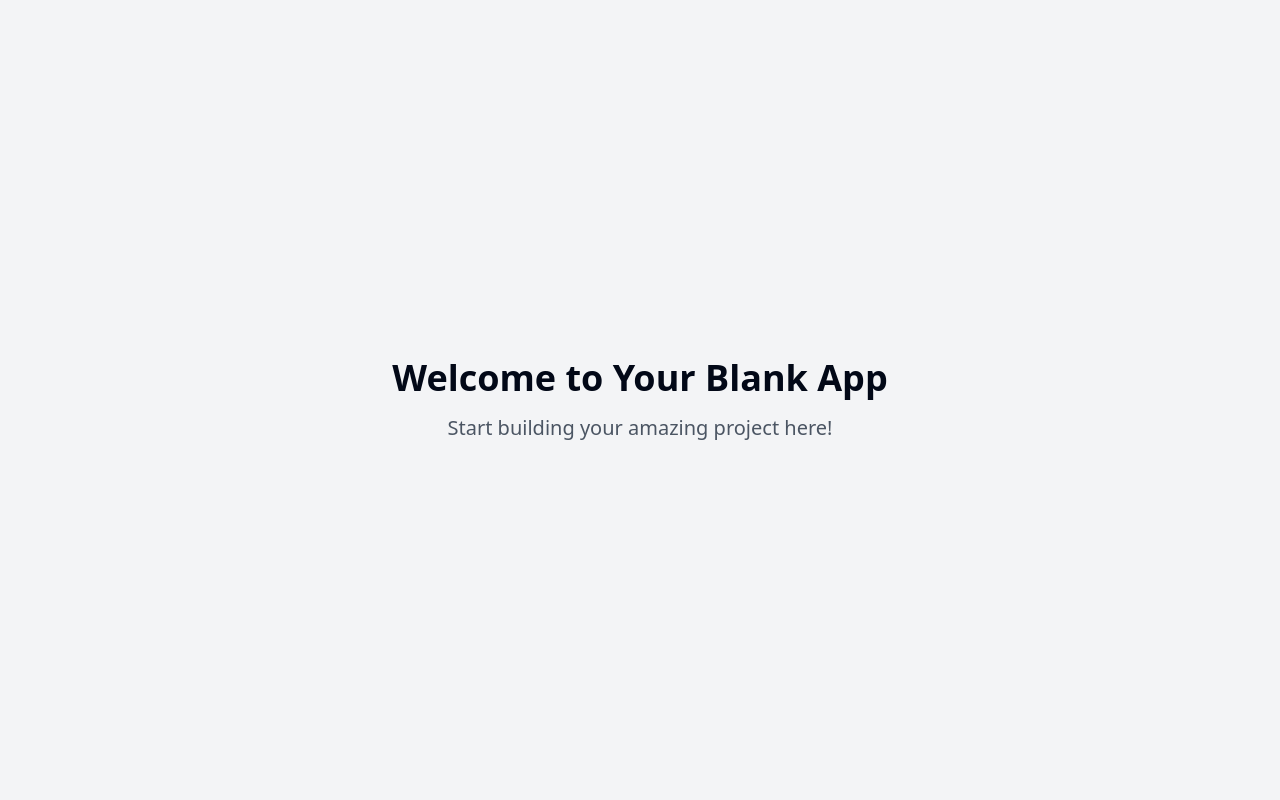
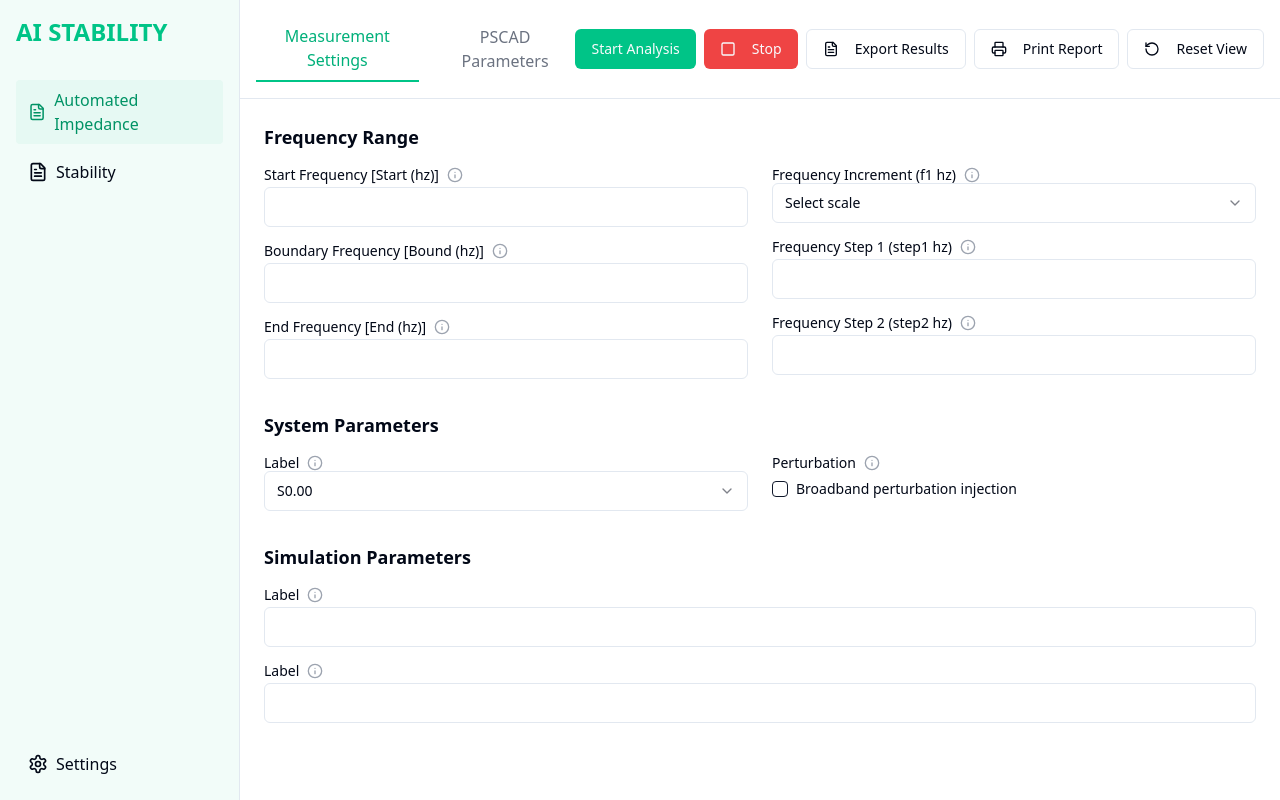
Before and after one commit to Muldbak/toolbox-gui, a React (Vite) app: page / in a window 1280 px wide. Built offline with nearby package versions, Linux system fonts and the light colour scheme.

Commit message:
Refactor: Implement GUI changes

```diff
--- /dev/null
+++ b/src/components/ActionButtons.tsx
@@ -0,0 +1,29 @@
+
+import { Button } from "@/components/ui/button";
+import { FileText, Printer, RotateCcw, Square } from "lucide-react";
+
+export function ActionButtons() {
+  return (
+    <div className="flex gap-2">
+      <Button className="bg-mint-500 hover:bg-mint-600">
+        Start Analysis
+      </Button>
+      <Button variant="destructive">
+        <Square className="mr-2 h-4 w-4" />
+        Stop
+      </Button>
+      <Button variant="outline">
+        <FileText className="mr-2 h-4 w-4" />
+        Export Results
+      </Button>
+      <Button variant="outline">
+        <Printer className="mr-2 h-4 w-4" />
+        Print Report
+      </Button>
+      <Button variant="outline">
+        <RotateCcw className="mr-2 h-4 w-4" />
+        Reset View
+      </Button>
+    </div>
+  );
+}
--- /dev/null
+++ b/src/components/AnalysisForm.tsx
@@ -0,0 +1,152 @@
+
+import { Checkbox } from "@/components/ui/checkbox";
+import { Input } from "@/components/ui/input";
+import { Label } from "@/components/ui/label";
+import { Select, SelectContent, SelectItem, SelectTrigger, SelectValue } from "@/components/ui/select";
+import { Tooltip } from "@/components/ui/tooltip";
+import { InfoIcon } from "lucide-react";
+
+export function AnalysisForm() {
+  return (
+    <div className="space-y-8 p-6">
+      {/* Frequency Range Section */}
+      <div>
+        <h2 className="text-lg font-semibold mb-4">Frequency Range</h2>
+        <div className="grid grid-cols-2 gap-6">
+          <div className="space-y-4">
+            <div>
+              <Label className="flex items-center gap-2">
+                Start Frequency [Start (hz)]
+                <Tooltip content="Info about start frequency">
+                  <InfoIcon className="h-4 w-4 text-gray-400" />
+                </Tooltip>
+              </Label>
+              <Input type="text" className="mt-1" />
+            </div>
+            <div>
+              <Label className="flex items-center gap-2">
+                Boundary Frequency [Bound (hz)]
+                <Tooltip content="Info about boundary frequency">
+                  <InfoIcon className="h-4 w-4 text-gray-400" />
+                </Tooltip>
+              </Label>
+              <Input type="text" className="mt-1" />
+            </div>
+            <div>
+              <Label className="flex items-center gap-2">
+                End Frequency [End (hz)]
+                <Tooltip content="Info about end frequency">
+                  <InfoIcon className="h-4 w-4 text-gray-400" />
+                </Tooltip>
+              </Label>
+              <Input type="text" className="mt-1" />
+            </div>
+          </div>
+
+          {/* Resolution Section */}
+          <div className="space-y-4">
+            <div>
+              <Label className="flex items-center gap-2">
+                Frequency Increment (f1 hz)
+                <Tooltip content="Info about frequency increment">
+                  <InfoIcon className="h-4 w-4 text-gray-400" />
+                </Tooltip>
+              </Label>
+              <Select>
+                <SelectTrigger>
+                  <SelectValue placeholder="Select scale" />
+                </SelectTrigger>
+                <SelectContent>
+                  <SelectItem value="scale1">Scale 1</SelectItem>
+                  <SelectItem value="scale2">Scale 2</SelectItem>
+                  <SelectItem value="scale3">Scale 3</SelectItem>
+                </SelectContent>
+              </Select>
+            </div>
+            <div>
+              <Label className="flex items-center gap-2">
+                Frequency Step 1 (step1 hz)
+                <Tooltip content="Info about frequency step 1">
+                  <InfoIcon className="h-4 w-4 text-gray-400" />
+                </Tooltip>
+              </Label>
+              <Input type="text" className="mt-1" />
+            </div>
+            <div>
+              <Label className="flex items-center gap-2">
+                Frequency Step 2 (step2 hz)
+                <Tooltip content="Info about frequency step 2">
+                  <InfoIcon className="h-4 w-4 text-gray-400" />
+                </Tooltip>
+              </Label>
+              <Input type="text" className="mt-1" />
+            </div>
+          </div>
+        </div>
+      </div>
+
+      {/* System Parameters Section */}
+      <div>
+        <h2 className="text-lg font-semibold mb-4">System Parameters</h2>
+        <div className="grid grid-cols-2 gap-6">
+          <div>
+            <Label className="flex items-center gap-2">
+              Label
+              <Tooltip content="System parameter label info">
+                <InfoIcon className="h-4 w-4 text-gray-400" />
+              </Tooltip>
+            </Label>
+            <Select>
+              <SelectTrigger>
+                <SelectValue placeholder="S0.00" />
+              </SelectTrigger>
+              <SelectContent>
+                <SelectItem value="s0">S0.00</SelectItem>
+                <SelectItem value="s1">S1.00</SelectItem>
+              </SelectContent>
+            </Select>
+          </div>
+          <div>
+            <Label className="flex items-center gap-2">
+              Perturbation
+              <Tooltip content="Info about perturbation">
+                <InfoIcon className="h-4 w-4 text-gray-400" />
+              </Tooltip>
+            </Label>
+            <div className="flex items-center space-x-2 mt-2">
+              <Checkbox id="broadband" />
+              <label htmlFor="broadband" className="text-sm">
+                Broadband perturbation injection
+              </label>
+            </div>
+          </div>
+        </div>
+      </div>
+
+      {/* Simulation Parameters Section */}
+      <div>
+        <h2 className="text-lg font-semibold mb-4">Simulation Parameters</h2>
+        <div className="space-y-4">
+          <div>
+            <Label className="flex items-center gap-2">
+              Label
+              <Tooltip content="Simulation parameter label info">
+                <InfoIcon className="h-4 w-4 text-gray-400" />
+              </Tooltip>
+            </Label>
+            <Input type="text" className="mt-1" />
+          </div>
+          <div>
+            <Label className="flex items-center gap-2">
+              Label
+              <Tooltip content="Additional simulation parameter info">
+                <InfoIcon className="h-4 w-4 text-gray-400" />
+              </Tooltip>
+            </Label>
+            <Input type="text" className="mt-1" />
+          </div>
+        </div>
+      </div>
+    </div>
+  );
+}
--- /dev/null
+++ b/src/components/layout/Sidebar.tsx
@@ -0,0 +1,37 @@
+
+import { FileText, Settings } from "lucide-react";
+import { cn } from "@/lib/utils";
+
+interface SidebarProps extends React.HTMLAttributes<HTMLDivElement> {}
+
+export function Sidebar({ className }: SidebarProps) {
+  return (
+    <div className={cn("w-60 bg-mint-50 border-r min-h-screen p-4", className)}>
+      <div className="flex items-center gap-2 mb-8">
+        <div className="text-mint-500 font-bold text-2xl">AI STABILITY</div>
+      </div>
+
+      <nav className="space-y-2">
+        <a
+          href="#"
+          className="flex items-center gap-2 px-3 py-2 rounded text-mint-700 bg-mint-100 hover:bg-mint-200"
+        >
+          <FileText size={20} />
+          <span>Automated Impedance</span>
+        </a>
+
+        <a href="#" className="flex items-center gap-2 px-3 py-2 rounded hover:bg-mint-100">
+          <FileText size={20} />
+          <span>Stability</span>
+        </a>
+      </nav>
+
+      <div className="absolute bottom-4">
+        <a href="#" className="flex items-center gap-2 px-3 py-2 rounded hover:bg-mint-100">
+          <Settings size={20} />
+          <span>Settings</span>
+        </a>
+      </div>
+    </div>
+  );
+}
--- a/src/pages/Index.tsx
+++ b/src/pages/Index.tsx
@@ -1,11 +1,25 @@
-// Update this page (the content is just a fallback if you fail to update the page)
+
+import { Sidebar } from "@/components/layout/Sidebar";
+import { ActionButtons } from "@/components/ActionButtons";
+import { AnalysisForm } from "@/components/AnalysisForm";
 
 const Index = () => {
   return (
-    <div className="min-h-screen flex items-center justify-center bg-gray-100">
-      <div className="text-center">
-        <h1 className="text-4xl font-bold mb-4">Welcome to Your Blank App</h1>
-        <p className="text-xl text-gray-600">Start building your amazing project here!</p>
+    <div className="flex h-screen w-full">
+      <Sidebar />
+      <div className="flex-1">
+        <div className="flex justify-between items-center p-4 border-b">
+          <div className="flex gap-4">
+            <button className="text-mint-600 border-b-2 border-mint-500 px-4 py-2">
+              Measurement Settings
+            </button>
+            <button className="text-gray-500 hover:text-mint-600 px-4 py-2">
+              PSCAD Parameters
+            </button>
+          </div>
+          <ActionButtons />
+        </div>
+        <AnalysisForm />
       </div>
     </div>
   );
--- a/tailwind.config.ts
+++ b/tailwind.config.ts
@@ -1,3 +1,4 @@
+
 import type { Config } from "tailwindcss";
 
 export default {
@@ -12,85 +13,65 @@ export default {
   theme: {
     container: {
       center: true,
-			padding: '2rem',
+      padding: "2rem",
       screens: {
-				'2xl': '1400px'
-			}
+        "2xl": "1400px",
+      },
     },
     extend: {
       colors: {
-				border: 'hsl(var(--border))',
-				input: 'hsl(var(--input))',
-				ring: 'hsl(var(--ring))',
-				background: 'hsl(var(--background))',
-				foreground: 'hsl(var(--foreground))',
+        mint: {
+          50: "#f2fcf9",
+          100: "#e6f9f3",
+          200: "#bff0e1",
+          300: "#99e7cf",
+          400: "#4dd5ab",
+          500: "#00c487",
+          600: "#00b07a",
+          700: "#009365",
+          800: "#007651",
+          900: "#006142",
+        },
+        border: "hsl(var(--border))",
+        input: "hsl(var(--input))",
+        ring: "hsl(var(--ring))",
+        background: "hsl(var(--background))",
+        foreground: "hsl(var(--foreground))",
         primary: {
-					DEFAULT: 'hsl(var(--primary))',
-					foreground: 'hsl(var(--primary-foreground))'
+          DEFAULT: "hsl(var(--primary))",
+          foreground: "hsl(var(--primary-foreground))",
         },
         secondary: {
-					DEFAULT: 'hsl(var(--secondary))',
-					foreground: 'hsl(var(--secondary-foreground))'
+          DEFAULT: "hsl(var(--secondary))",
+          foreground: "hsl(var(--secondary-foreground))",
         },
         destructive: {
-					DEFAULT: 'hsl(var(--destructive))',
-					foreground: 'hsl(var(--destructive-foreground))'
+          DEFAULT: "hsl(var(--destructive))",
+          foreground: "hsl(var(--destructive-foreground))",
         },
         muted: {
-					DEFAULT: 'hsl(var(--muted))',
-					foreground: 'hsl(var(--muted-foreground))'
+          DEFAULT: "hsl(var(--muted))",
+          foreground: "hsl(var(--muted-foreground))",
         },
         accent: {
-					DEFAULT: 'hsl(var(--accent))',
-					foreground: 'hsl(var(--accent-foreground))'
+          DEFAULT: "hsl(var(--accent))",
+          foreground: "hsl(var(--accent-foreground))",
         },
         popover: {
-					DEFAULT: 'hsl(var(--popover))',
-					foreground: 'hsl(var(--popover-foreground))'
+          DEFAULT: "hsl(var(--popover))",
+          foreground: "hsl(var(--popover-foreground))",
         },
         card: {
-					DEFAULT: 'hsl(var(--card))',
-					foreground: 'hsl(var(--card-foreground))'
+          DEFAULT: "hsl(var(--card))",
+          foreground: "hsl(var(--card-foreground))",
         },
-				sidebar: {
-					DEFAULT: 'hsl(var(--sidebar-background))',
-					foreground: 'hsl(var(--sidebar-foreground))',
-					primary: 'hsl(var(--sidebar-primary))',
-					'primary-foreground': 'hsl(var(--sidebar-primary-foreground))',
-					accent: 'hsl(var(--sidebar-accent))',
-					'accent-foreground': 'hsl(var(--sidebar-accent-foreground))',
-					border: 'hsl(var(--sidebar-border))',
-					ring: 'hsl(var(--sidebar-ring))'
-				}
       },
       borderRadius: {
-				lg: 'var(--radius)',
-				md: 'calc(var(--radius) - 2px)',
-				sm: 'calc(var(--radius) - 4px)'
+        lg: "var(--radius)",
+        md: "calc(var(--radius) - 2px)",
+        sm: "calc(var(--radius) - 4px)",
       },
-			keyframes: {
-				'accordion-down': {
-					from: {
-						height: '0'
     },
-					to: {
-						height: 'var(--radix-accordion-content-height)'
-					}
-				},
-				'accordion-up': {
-					from: {
-						height: 'var(--radix-accordion-content-height)'
-					},
-					to: {
-						height: '0'
-					}
-				}
-			},
-			animation: {
-				'accordion-down': 'accordion-down 0.2s ease-out',
-				'accordion-up': 'accordion-up 0.2s ease-out'
-			}
-		}
   },
   plugins: [require("tailwindcss-animate")],
 } satisfies Config;
```
Lines whose indentation alone changed are shown as unchanged.
